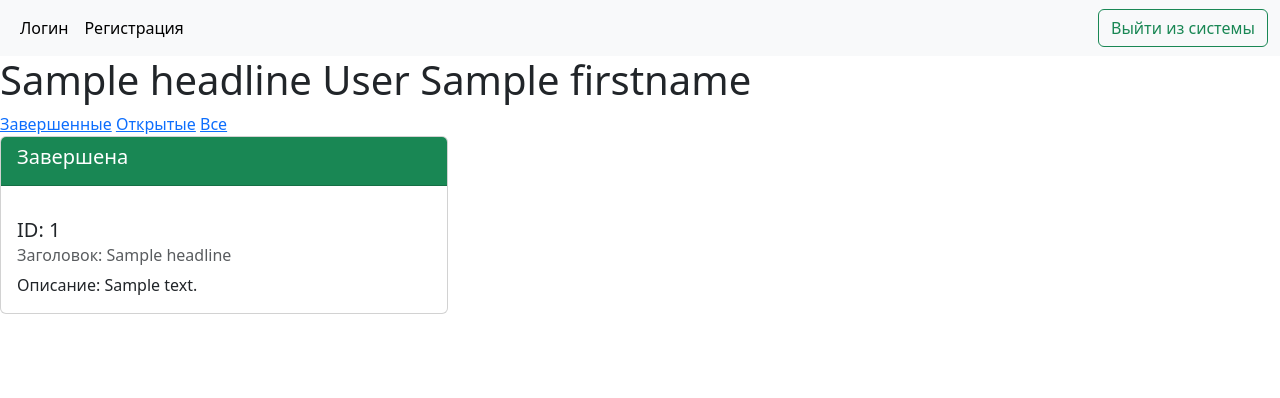
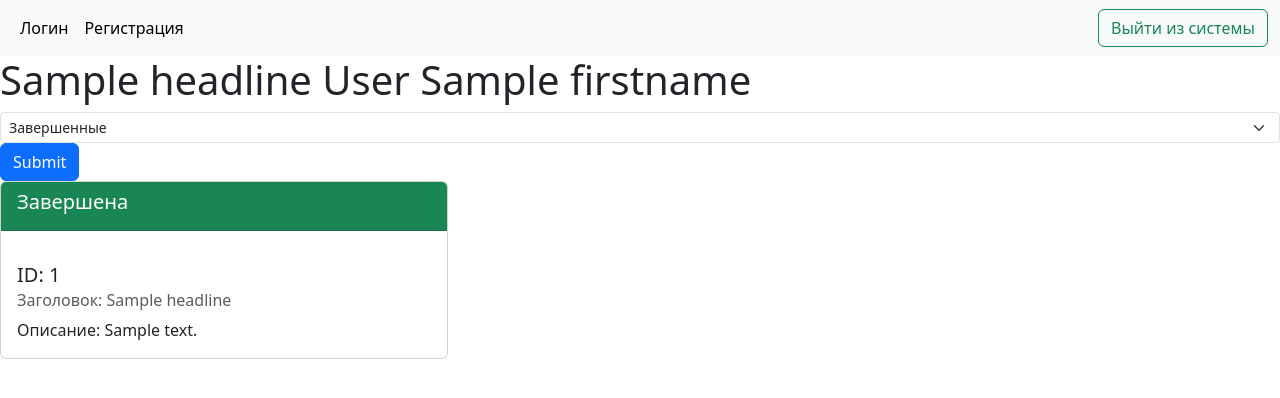
Before and after one commit to Dmitriy-Kozlov/opentask, a FastAPI app: template templates/tasks_my.html in a window 1280 px wide. Shown: the top 398 px of the page. Run offline with FastAPI, Linux system fonts and the light colour scheme; the template is opened without the code that fills it: most values are stand-ins (such as "Sample title", 1, 10 or a date in 2020); parts of the project's set-up code (start-up, migrations or seed data) failed here and were passed over.

Commit message:
fix is_completed; add lastanme, firstname to adminUser

```diff
--- a/admin.py
+++ b/admin.py
@@ -24,7 +24,7 @@ authentication_backend = AdminAuth(secret_key=SECRET)
 
 
 class UserAdmin(ModelView, model=User):
-    column_list = [User.id, User.username, User.is_superuser]
+    column_list = [User.id, User.username, User.lastname, User.firstname, User.is_superuser]
 
 
 class TaskAdmin(ModelView, model=Task):
--- a/templates/tasks_my.html
+++ b/templates/tasks_my.html
@@ -8,17 +8,27 @@
 
 <h1>{{headline}}{% if point_user %} {{point_user.lastname}} {{point_user.firstname}}{% endif %}</h1>
 
-<div>
-    {% if point_user %}
-    <a href="/pages/tasks/user/{{point_user.id}}/?is_completed=true" class="card-link">Завершенные</a>
-    <a href="/pages/tasks/user/{{point_user.id}}/?is_completed=false" class="card-link">Открытые</a>
-    <a href="/pages/tasks/user/{{point_user.id}}/" class="card-link">Все</a>
-    {% else %}
-    <a href="/pages/tasks/me/?is_completed=true" class="card-link">Завершенные</a>
-    <a href="/pages/tasks/me/?is_completed=false" class="card-link">Открытые</a>
-    <a href="/pages/tasks/me/" class="card-link">Все</a>
-    {% endif %}
-</div>
+<!--<div>-->
+<!--    {% if point_user %}-->
+<!--    <a href="/pages/tasks/user/{{point_user.id}}/?is_completed=true" class="card-link">Завершенные</a>-->
+<!--    <a href="/pages/tasks/user/{{point_user.id}}/?is_completed=false" class="card-link">Открытые</a>-->
+<!--    <a href="/pages/tasks/user/{{point_user.id}}/" class="card-link">Все</a>-->
+<!--    {% else %}-->
+<!--    <a href="/pages/tasks/me/?is_completed=true" class="card-link">Завершенные</a>-->
+<!--    <a href="/pages/tasks/me/?is_completed=false" class="card-link">Открытые</a>-->
+<!--    <a href="/pages/tasks/me/" class="card-link">Все</a>-->
+<!--    {% endif %}-->
+<!--</div>-->
+
+
+<form method="GET" id="is_completed"  action="">
+    <select name="is_completed" class="form-select form-select-sm" aria-label="Small select example">
+  <option value=true>Завершенные</option>
+  <option value=false>Открытые</option>
+</select>
+  <button type="submit" class="btn btn-primary">Submit</button>
+</form>
+
 
 <div>
     {% for task in tasks %}
```
